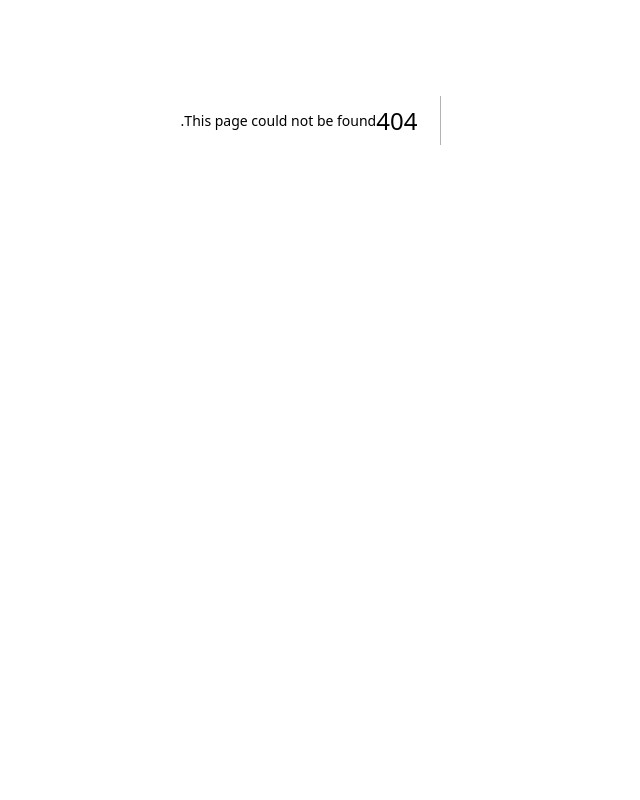
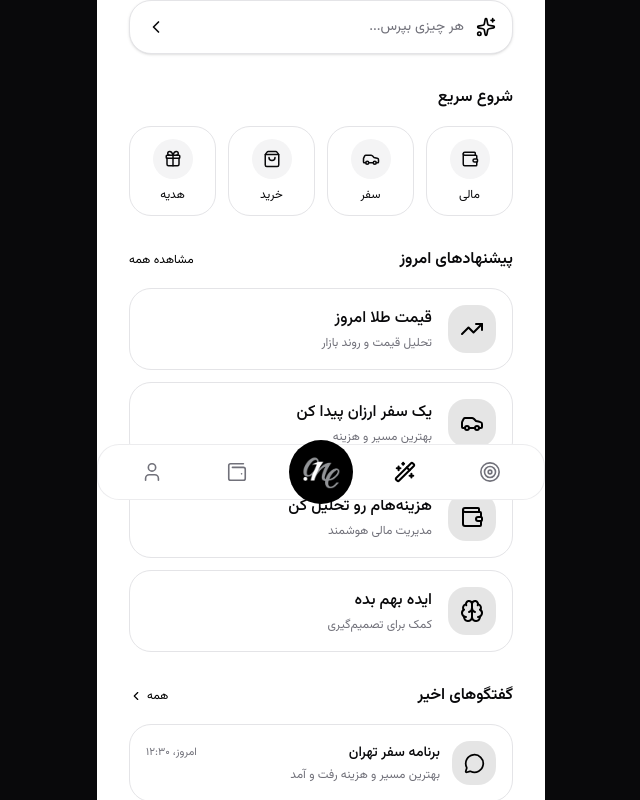
Before and after one commit to slmn-pr/super-dot, a Next.js app: page /ai in a window 1280 px wide. Before the commit this address had no page. Shown: the part 280-1080 px from the top of the page, without its empty margins (319-959 px from the left). Before the commit the page ends 800 px from the top, so only its background shows below. Built offline with nearby package versions, Linux system fonts and the light colour scheme.

Commit message:
Add: Ai page added

```diff
--- /dev/null
+++ b/app/(pwa)/ai/page.tsx
@@ -0,0 +1,10 @@
+import PageWrapper from "@/components/page-wrapper";
+import AIPage from "@/src/features/ai/ai-page";
+
+export default function Page() {
+  return (
+    <PageWrapper>
+      <AIPage />
+    </PageWrapper>
+  );
+}
--- /dev/null
+++ b/src/features/ai/ai-page.tsx
@@ -0,0 +1,64 @@
+"use client";
+
+import { Sparkles } from "lucide-react";
+import { AICategory } from "./components/ai-category";
+import { AIStarterCard } from "./components/ai-starter-card";
+import { RecentChats } from "./components/recent-chats";
+import { categories, starters } from "./consts";
+import { AIInput } from "./components/ai-input";
+
+export default function AIPage() {
+  return (
+    <main className="min-h-screen px-4 pb-10 pt-6">
+      {/* Header */}
+      <section>
+        <div className="flex items-center gap-2 text-primary">
+          <Sparkles size={22} />
+
+          <span className="text-sm font-medium">Dot AI</span>
+        </div>
+
+        <h1 className="mt-4 text-2xl font-bold leading-9">
+          امروز چه کاری برات انجام بدم؟
+        </h1>
+
+        <p className="mt-2 text-sm text-muted-foreground">
+          دستیار هوشمند دات‌وان برای خرید، سفر و مدیریت زندگی دیجیتال
+        </p>
+      </section>
+
+      {/* Input */}
+      <AIInput />
+      {/* <AISearchBar  placeholders={['سلام']}/> */}
+
+      {/* Categories */}
+      <section className="mt-8">
+        <h2 className="mb-4 font-semibold">شروع سریع</h2>
+
+        <div className="grid grid-cols-4 gap-3">
+          {categories.map((item) => (
+            <AICategory key={item.title} {...item} />
+          ))}
+        </div>
+      </section>
+
+      {/* Starter Cards */}
+      <section className="mt-8">
+        <div className="mb-4 flex items-center justify-between">
+          <h2 className="font-semibold">پیشنهادهای امروز</h2>
+
+          <span className="text-xs text-primary">مشاهده همه</span>
+        </div>
+
+        <div className="grid gap-3">
+          {starters.map((item) => (
+            <AIStarterCard key={item.title} {...item} />
+          ))}
+        </div>
+      </section>
+
+      {/* Recent */}
+      <RecentChats />
+    </main>
+  );
+}
--- /dev/null
+++ b/src/features/ai/components/ai-category.tsx
@@ -0,0 +1,38 @@
+import { LucideIcon } from "lucide-react";
+
+export function AICategory({
+  title,
+  icon: Icon,
+}: {
+  title: string;
+  icon: LucideIcon;
+}) {
+  return (
+    <div
+      className="
+flex
+flex-col
+items-center
+gap-2
+rounded-3xl
+border
+p-3
+"
+    >
+      <div
+        className="
+flex
+size-10
+items-center
+justify-center
+rounded-full
+bg-muted
+"
+      >
+        <Icon size={18} />
+      </div>
+
+      <span className="text-xs">{title}</span>
+    </div>
+  );
+}
--- /dev/null
+++ b/src/features/ai/components/ai-input.tsx
@@ -0,0 +1,28 @@
+import { ChevronLeft, Search, Sparkles } from "lucide-react";
+
+export function AIInput() {
+  return (
+    <div
+      className="
+mt-6
+flex
+items-center
+gap-3
+rounded-3xl
+border
+bg-background
+px-4
+py-4
+shadow-sm
+"
+    >
+      <Sparkles className="text-primary" size={20} />
+
+      <div className="flex-1 text-sm text-muted-foreground">
+        هر چیزی بپرس...
+      </div>
+
+      <ChevronLeft size={20} />
+    </div>
+  );
+}
--- /dev/null
+++ b/src/features/ai/components/ai-starter-card.tsx
@@ -0,0 +1,54 @@
+import { LucideIcon } from "lucide-react";
+
+interface Props {
+  title: string;
+  description: string;
+  icon: LucideIcon;
+}
+
+export function AIStarterCard({ title, description, icon: Icon }: Props) {
+  return (
+    <div
+      className="
+flex
+items-center
+gap-4
+rounded-3xl
+border
+bg-card
+p-4
+transition
+hover:border-primary
+active:scale-[.98]
+"
+    >
+      <div
+        className="
+flex
+size-12
+items-center
+justify-center
+rounded-2xl
+bg-primary/10
+text-primary
+"
+      >
+        <Icon size={24} />
+      </div>
+
+      <div>
+        <h3 className="font-medium">{title}</h3>
+
+        <p
+          className="
+mt-1
+text-xs
+text-muted-foreground
+"
+        >
+          {description}
+        </p>
+      </div>
+    </div>
+  );
+}
--- /dev/null
+++ b/src/features/ai/components/recent-chats.tsx
@@ -0,0 +1,97 @@
+"use client";
+
+import { MessageCircle, ChevronLeft } from "lucide-react";
+
+const recentChats = [
+  {
+    id: 1,
+    title: "برنامه سفر تهران",
+    preview: "بهترین مسیر و هزینه رفت و آمد",
+    time: "امروز، ۱۲:۳۰",
+  },
+  {
+    id: 2,
+    title: "تحلیل هزینه‌های ماه",
+    preview: "بررسی خرج‌های کیف پول",
+    time: "دیروز",
+  },
+  {
+    id: 3,
+    title: "پیشنهاد خرید لپ‌تاپ",
+    preview: "مقایسه چند مدل مناسب",
+    time: "۳ روز پیش",
+  },
+];
+
+export function RecentChats() {
+  return (
+    <section className="mt-8">
+      <div className="mb-4 flex items-center justify-between">
+        <h2 className="font-semibold">گفتگوهای اخیر</h2>
+
+        <button className="flex items-center gap-1 text-xs text-primary">
+          همه
+          <ChevronLeft size={14} />
+        </button>
+      </div>
+
+      <div className="space-y-3">
+        {recentChats.map((chat) => (
+          <button
+            key={chat.id}
+            className="
+              flex
+              w-full
+              items-center
+              gap-3
+              rounded-3xl
+              border
+              bg-card
+              p-4
+              text-right
+              transition
+              hover:border-primary/40
+              active:scale-[0.98]
+            "
+          >
+            <div
+              className="
+                flex
+                size-11
+                shrink-0
+                items-center
+                justify-center
+                rounded-2xl
+                bg-primary/10
+                text-primary
+              "
+            >
+              <MessageCircle size={21} />
+            </div>
+
+            <div className="flex-1 overflow-hidden">
+              <div className="flex items-center justify-between gap-2">
+                <h3 className="truncate text-sm font-medium">{chat.title}</h3>
+
+                <span className="shrink-0 text-[11px] text-muted-foreground">
+                  {chat.time}
+                </span>
+              </div>
+
+              <p
+                className="
+                mt-1
+                truncate
+                text-xs
+                text-muted-foreground
+              "
+              >
+                {chat.preview}
+              </p>
+            </div>
+          </button>
+        ))}
+      </div>
+    </section>
+  );
+}
--- /dev/null
+++ b/src/features/ai/consts.ts
@@ -0,0 +1,50 @@
+import {
+  Brain,
+  Car,
+  Gift,
+  ShoppingBag,
+  TrendingUp,
+  Wallet,
+} from "lucide-react";
+
+export const starters = [
+  {
+    title: "قیمت طلا امروز",
+    description: "تحلیل قیمت و روند بازار",
+    icon: TrendingUp,
+  },
+  {
+    title: "یک سفر ارزان پیدا کن",
+    description: "بهترین مسیر و هزینه",
+    icon: Car,
+  },
+  {
+    title: "هزینه‌هام رو تحلیل کن",
+    description: "مدیریت مالی هوشمند",
+    icon: Wallet,
+  },
+  {
+    title: "ایده بهم بده",
+    description: "کمک برای تصمیم‌گیری",
+    icon: Brain,
+  },
+];
+
+export const categories = [
+  {
+    title: "مالی",
+    icon: Wallet,
+  },
+  {
+    title: "سفر",
+    icon: Car,
+  },
+  {
+    title: "خرید",
+    icon: ShoppingBag,
+  },
+  {
+    title: "هدیه",
+    icon: Gift,
+  },
+];
```
